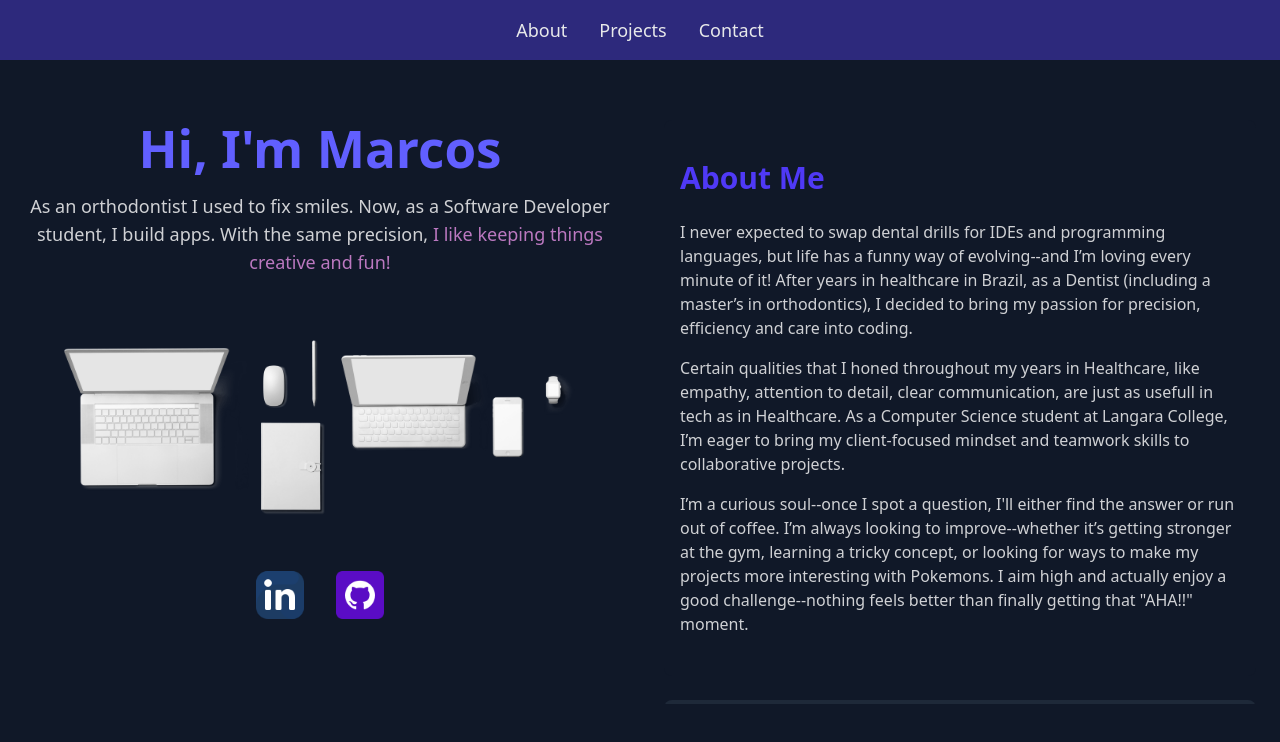
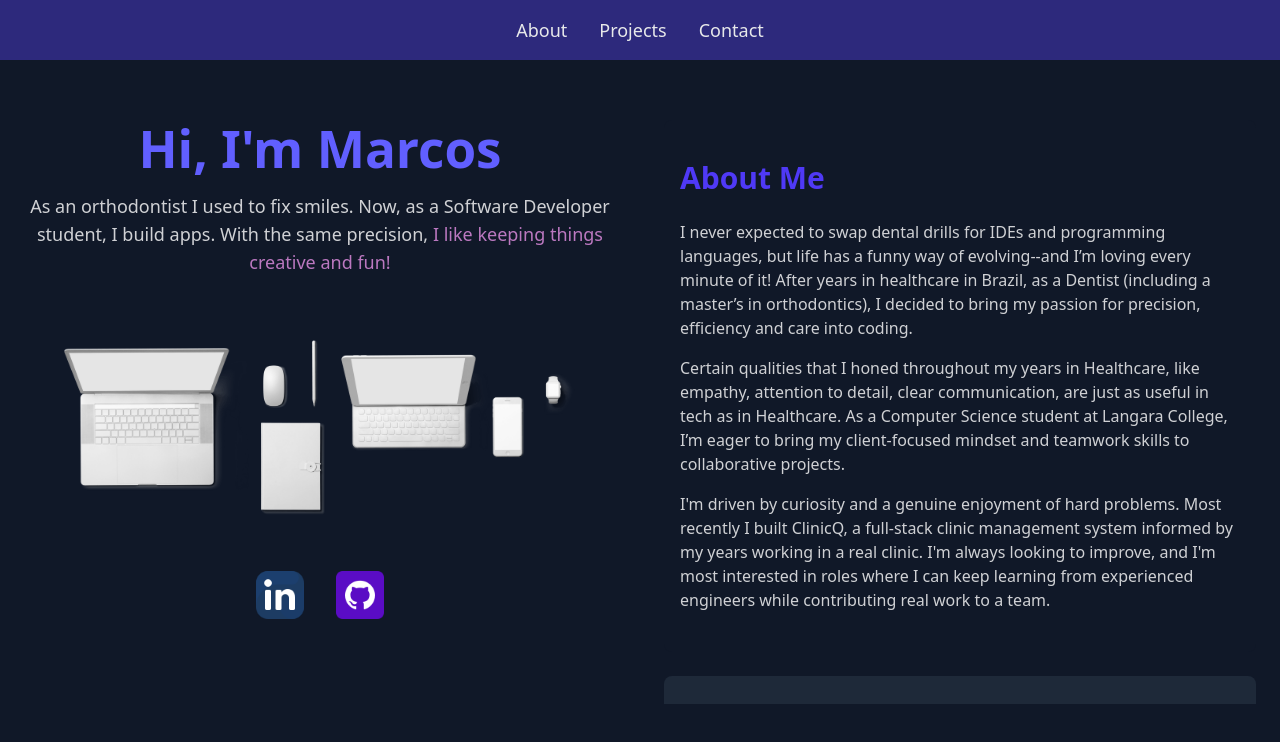
Before and after one commit to MarcosHBlanco/Portfolio-v2, a React (Vite) app in the folder portfolio-v2/: page / in a window 1280 px wide. Shown: the top 742 px of the page. Built offline with nearby package versions, Linux system fonts and the light colour scheme.

Commit message:
feat: add ClinicQ as featured project, refine About section

```diff
--- a/portfolio-v2/src/components/About.jsx
+++ b/portfolio-v2/src/components/About.jsx
@@ -12,18 +12,18 @@ export default function About() {
 				</p>
 				<p className="mb-4 opacity-80">
 					Certain qualities that I honed throughout my years in Healthcare, like
-					empathy, attention to detail, clear communication, are just as usefull
+					empathy, attention to detail, clear communication, are just as useful
 					in tech as in Healthcare. As a Computer Science student at Langara
 					College, I’m eager to bring my client-focused mindset and teamwork
 					skills to collaborative projects.
 				</p>
 				<p className="opacity-80">
-					I’m a curious soul--once I spot a question, I'll either find the
-					answer or run out of coffee. I’m always looking to improve--whether
-					it’s getting stronger at the gym, learning a tricky concept, or
-					looking for ways to make my projects more interesting with Pokemons. I
-					aim high and actually enjoy a good challenge--nothing feels better
-					than finally getting that "AHA!!" moment.
+					I&apos;m driven by curiosity and a genuine enjoyment of hard problems.
+					Most recently I built ClinicQ, a full-stack clinic management system
+					informed by my years working in a real clinic. I&apos;m always looking
+					to improve, and I&apos;m most interested in roles where I can keep
+					learning from experienced engineers while contributing real work to a
+					team.
 				</p>
 			</div>
 		</section>
--- a/portfolio-v2/src/projects.js
+++ b/portfolio-v2/src/projects.js
@@ -1,12 +1,20 @@
+import clinicq from "./assets/clinicq.png";
 import fireShip from "./assets/fireship.png";
 import streamio from "./assets/streamio.png";
 import investment from "./assets/investment-calculator.png";
 import pokedex from "./assets/pokedex.png";
 import workout from "./assets/personalWorkoutGen.png";
-import portfoliov1 from "./assets/portfoliov1.png";
 import gamehub from "./assets/gamehub.png";
 
 export const PROJECTS = [
+	{
+		title: "ClinicQ — Dental Clinic Management System",
+		image: clinicq,
+		github: "https://github.com/MarcosHBlanco/clinicq",
+		live: "https://clinicq-eta.vercel.app",
+		description:
+			"A full-stack clinic management application with role-based access for receptionists, dentists, and admins. Features a real-time patient queue with a workflow state machine, multi-criteria appointment search, and an analytics dashboard. Built with Next.js, TypeScript, Prisma, and PostgreSQL. Try the live demo with the credentials shown on the sign-in page.",
+	},
 	{
 		title: "GameHub",
 		image: gamehub,
@@ -21,7 +29,7 @@ export const PROJECTS = [
 		github: "https://github.com/MarcosHBlanco/Pokedex-App",
 		live: "https://pokedex-app-nu-beryl.vercel.app/",
 		description:
-			"A full-featured React app with API integration — my most ambitious project, showcasing problem-solving and UI design skills.",
+			"A full-featured React app with API integration — showcasing problem-solving and UI design skills.",
 	},
 	{
 		title: "Personal Workout Generator",
@@ -29,7 +37,7 @@ export const PROJECTS = [
 		github: "https://github.com/MarcosHBlanco/PersonalWorkoutGeneratorApp",
 		live: "https://personal-workout-generator-app.vercel.app/",
 		description:
-			"AI-powered fitness planner that creates custom workouts based on user goals.",
+			"A fitness app that generates personalized workout plans using the OpenAI API, taking user inputs like height, weight, experience level, and custom notes to tailor each plan.",
 	},
 	{
 		title: "Streamio",
@@ -37,15 +45,7 @@ export const PROJECTS = [
 		github: "https://github.com/MarcosHBlanco/Stream.io",
 		live: "https://marcoshblanco.github.io/Stream.io",
 		description:
-			"Streaming platform prototype inspired by Prime Video and Disney+.",
-	},
-	{
-		title: "Investment Calculator",
-		image: investment,
-		github: "https://github.com/MarcosHBlanco/Investment_Calculator",
-		live: "https://marcoshblanco.github.io/Investment_Calculator/",
-		description:
-			"Interactive React tool for investment projection and clean design.",
+			"A visually rich streaming-platform UI built to push CSS and vanilla JavaScript — animations, layout, and interactive design without a framework.",
 	},
 	{
 		title: "FireShip",
@@ -55,12 +55,4 @@ export const PROJECTS = [
 		description:
 			"Unity 2D space shooter where I explored game mechanics and polished my logical thinking skills.",
 	},
-	{
-		title: "Web Portfolio v1",
-		image: portfoliov1,
-		github: "https://github.com/MarcosHBlanco/WebPortfolio",
-		live: "https://marcoshblanco.github.io/WebPortfolio/",
-		description:
-			"My first portfolio, built purely with HTML & CSS to showcase creativity and front-end styling skills.",
-	},
 ];
```
Also changed, not shown: portfolio-v2/src/assets/clinicq.png (added).
